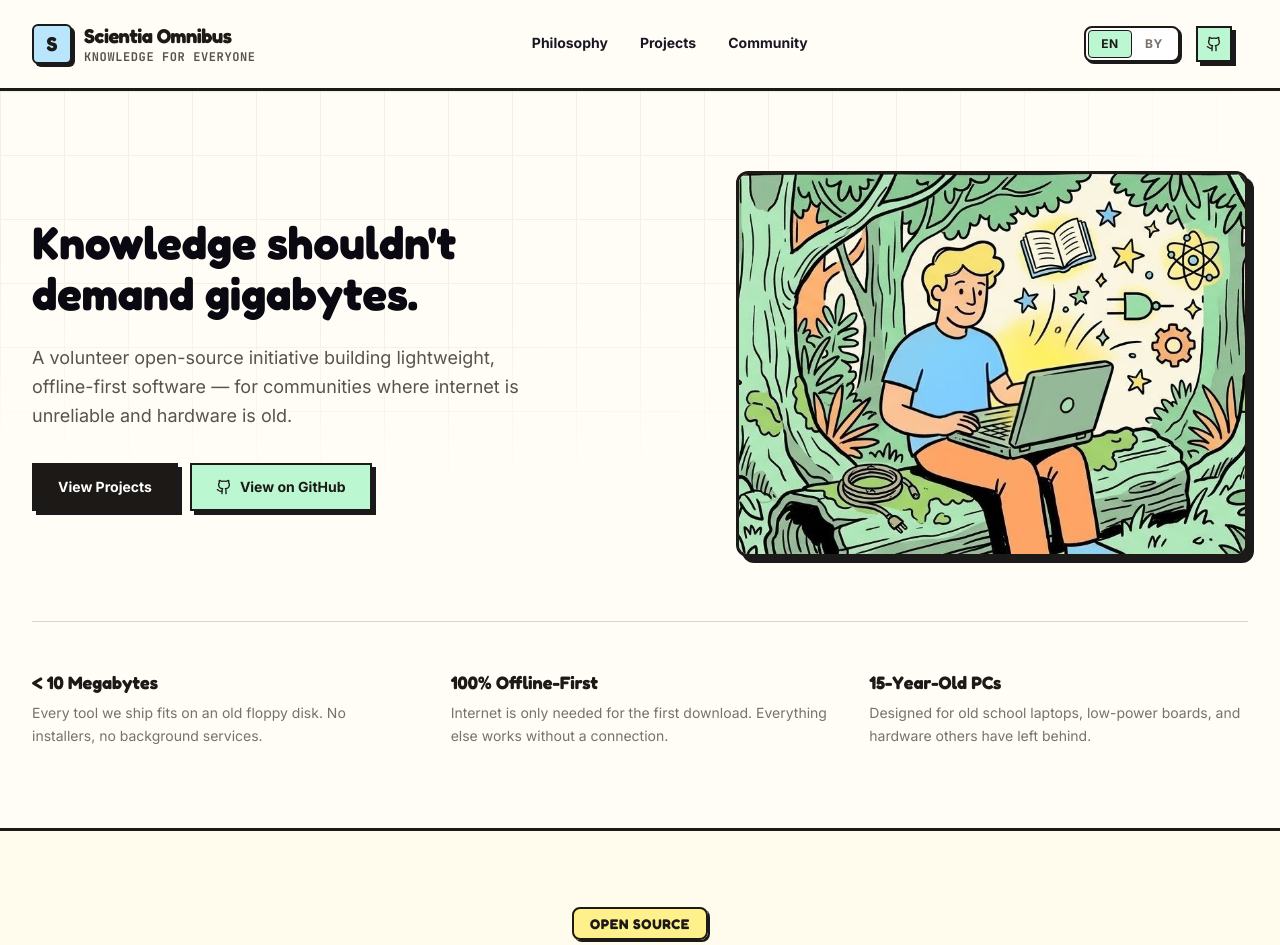
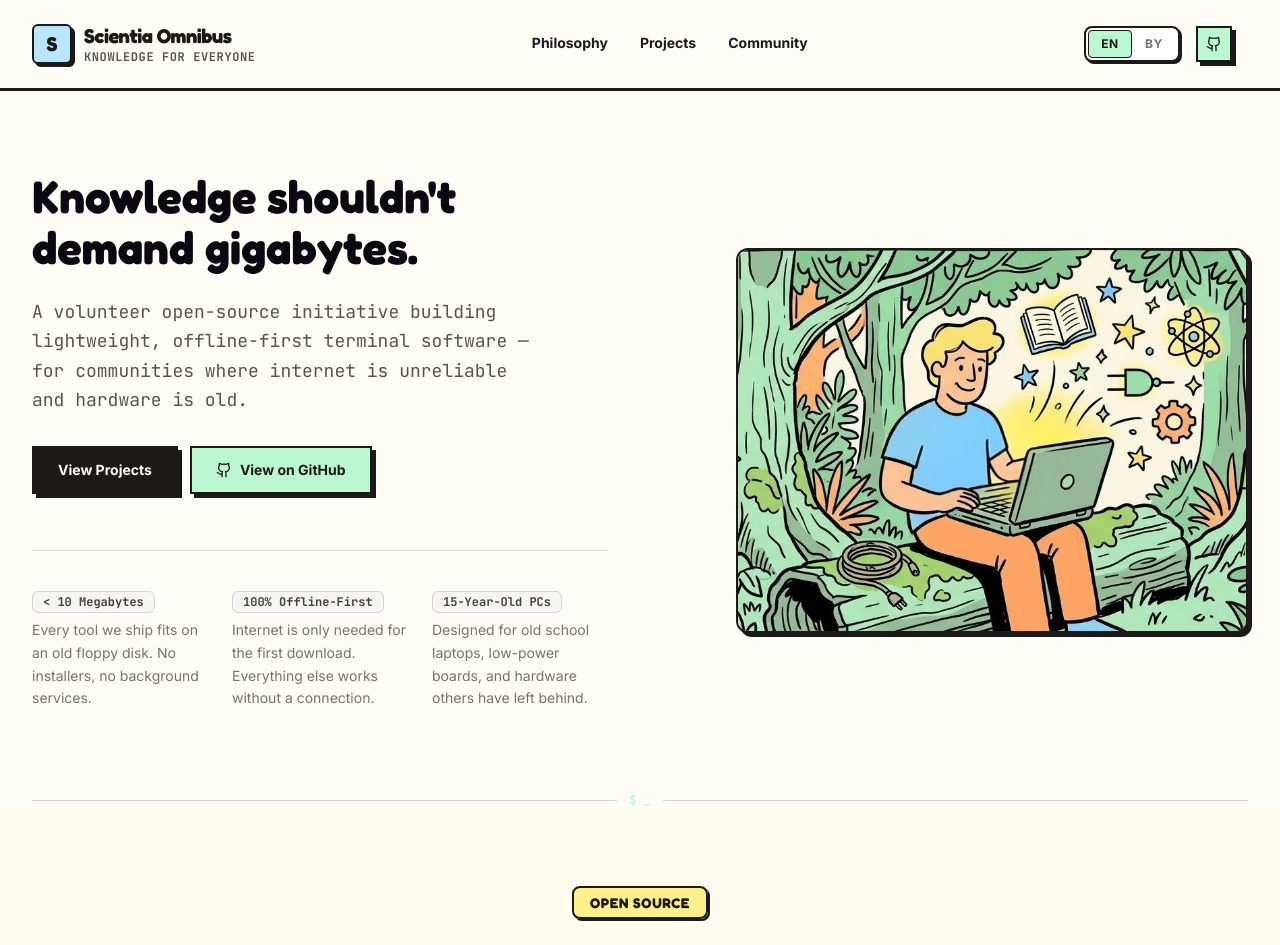
Before and after one commit to Scientia-Omnibus/scientia-omnibus-web, a React (Vite) app: page / in a window 1280 px wide. Shown: the top 945 px of the page. Built offline with nearby package versions, Linux system fonts and the light colour scheme.

Commit message:
style UP

```diff
--- a/src/components/CommunitySection.tsx
+++ b/src/components/CommunitySection.tsx
@@ -11,7 +11,7 @@ export default function CommunitySection({ language }: CommunitySectionProps) {
   const t = UI_TRANSLATIONS;
 
   return (
-    <section id="community" className="py-12 sm:py-20 bg-bg-warm overflow-hidden border-b-3 border-stone-1000">
+    <section id="community" className="py-12 sm:py-20 bg-bg-warm overflow-hidden">
       <div className="mx-auto max-w-7xl px-4 sm:px-6 lg:px-8">
         <div className="text-center max-w-3xl mx-auto mb-10 sm:mb-16">
           <span className="font-fredoka text-xs sm:text-sm font-bold text-stone-900 bg-cartoon-blue px-4 py-1.5 border-2 border-stone-900 rounded-lg shadow-[2px_2px_0px_#1A1A1A] uppercase tracking-wider">
--- a/src/components/Hero.tsx
+++ b/src/components/Hero.tsx
@@ -19,10 +19,8 @@ export default function Hero({ language, onScrollToSection }: HeroProps) {
   const t = UI_TRANSLATIONS;
 
   return (
-    <section className="relative overflow-hidden bg-bg-warm border-b-3 border-stone-900">
-      <div className="absolute inset-0 bg-[linear-gradient(to_right,#1a1a1a_1px,transparent_1px),linear-gradient(to_bottom,#1a1a1a_1px,transparent_1px)] bg-[size:4rem_4rem] [mask-image:radial-gradient(ellipse_70%_55%_at_30%_0%,#000_60%,transparent_100%)] opacity-[0.05]" />
-
-      <div className="relative mx-auto max-w-7xl px-4 sm:px-6 lg:px-8 py-12 sm:py-16 lg:py-20">
+    <section className="relative overflow-hidden bg-bg-warm">
+      <div className="mx-auto max-w-7xl px-4 sm:px-6 lg:px-8 py-12 sm:py-16 lg:py-20">
         <div className="grid grid-cols-1 lg:grid-cols-2 gap-10 lg:gap-16 items-center">
           <motion.div
             initial={{ opacity: 0, y: 16 }}
@@ -40,7 +38,7 @@ export default function Hero({ language, onScrollToSection }: HeroProps) {
               {t.heroTitle[language]}
             </h1>
 
-            <p className="text-base sm:text-lg text-stone-600 leading-relaxed mb-8 max-w-lg">
+            <p className="text-base sm:text-lg text-stone-600 leading-relaxed mb-8 max-w-lg font-mono">
               {t.heroSubtitle[language]}
             </p>
 
@@ -64,6 +62,24 @@ export default function Hero({ language, onScrollToSection }: HeroProps) {
               </a>
 
             </div>
+
+            <motion.div
+              className="mt-12 sm:mt-14 pt-8 sm:pt-10 border-t border-stone-300 grid grid-cols-1 sm:grid-cols-3 gap-4 sm:gap-6"
+              initial={{ opacity: 0, y: 12 }}
+              animate={{ opacity: 1, y: 0 }}
+              transition={{ duration: 0.45, delay: 0.2 }}
+            >
+              {HERO_STATS.map(({ key, descKey }) => (
+                <div key={key} className="flex flex-col gap-1.5">
+                  <span className="font-mono text-[11px] sm:text-xs font-bold text-stone-700 bg-stone-100 border border-stone-300 rounded-md px-2.5 py-1 w-fit leading-none">
+                    {t[key][language]}
+                  </span>
+                  <p className="text-xs sm:text-sm text-stone-500 leading-relaxed">
+                    {t[descKey][language]}
+                  </p>
+                </div>
+              ))}
+            </motion.div>
           </motion.div>
 
           <motion.div
@@ -73,7 +89,7 @@ export default function Hero({ language, onScrollToSection }: HeroProps) {
             transition={{ duration: 0.45, delay: 0.1 }}
           >
             <div className="w-full max-w-md lg:max-w-lg">
-              <div className="overflow-hidden rounded-xl border-3 border-stone-900 bg-stone-100 shadow-[6px_6px_0px_#1A1A1A]">
+              <div className="overflow-hidden rounded-xl border-2 border-stone-900 bg-stone-100 shadow-[4px_4px_0px_#1A1A1A]">
                 <img
                   src={demoMain}
                   alt=""
@@ -83,24 +99,6 @@ export default function Hero({ language, onScrollToSection }: HeroProps) {
             </div>
           </motion.div>
         </div>
-
-        <motion.div
-          className="mt-14 sm:mt-16 pt-10 sm:pt-12 border-t border-stone-300 grid grid-cols-1 sm:grid-cols-3 gap-8 sm:gap-10"
-          initial={{ opacity: 0, y: 12 }}
-          animate={{ opacity: 1, y: 0 }}
-          transition={{ duration: 0.45, delay: 0.2 }}
-        >
-          {HERO_STATS.map(({ key, descKey }) => (
-            <div key={key}>
-              <h2 className="font-display font-bold text-base sm:text-lg text-stone-900 leading-snug">
-                {t[key][language]}
-              </h2>
-              <p className="text-sm text-stone-500 leading-relaxed mt-2">
-                {t[descKey][language]}
-              </p>
-            </div>
-          ))}
-        </motion.div>
       </div>
     </section>
   );
--- a/src/components/ProjectsSection.tsx
+++ b/src/components/ProjectsSection.tsx
@@ -20,7 +20,7 @@ export default function ProjectsSection({ language }: ProjectsSectionProps) {
   const survivalModule = MODULES.find((m) => m.id === 'survival');
 
   return (
-    <section id="projects" className="py-12 sm:py-20 bg-[#FFFCEE] border-b-3 border-stone-900">
+    <section id="projects" className="py-12 sm:py-20 bg-[#FFFCEE]">
       <div className="mx-auto max-w-7xl px-4 sm:px-6 lg:px-8">
         <div className="text-center max-w-3xl mx-auto mb-10 sm:mb-14">
           <span className="font-fredoka text-xs sm:text-sm font-bold text-stone-900 bg-cartoon-yellow px-4 py-1.5 border-2 border-stone-900 rounded-lg shadow-[2px_2px_0px_#1A1A1A] uppercase tracking-wider">
--- /dev/null
+++ b/src/components/SectionDivider.tsx
@@ -0,0 +1,9 @@
+export default function SectionDivider() {
+  return (
+    <div className="flex items-center gap-3 px-4 sm:px-6 lg:px-8 max-w-7xl mx-auto py-0.5">
+      <div className="flex-1 h-px bg-stone-300" />
+      <span className="font-mono text-xs text-cartoon-green font-bold select-none">$ _</span>
+      <div className="flex-1 h-px bg-stone-300" />
+    </div>
+  );
+}
--- a/src/data/modules.ts
+++ b/src/data/modules.ts
@@ -21,8 +21,8 @@ export const UI_TRANSLATIONS: TranslationDict = {
     by: "Веды не павінны патрабаваць гігабайтаў."
   },
   heroSubtitle: {
-    en: "A volunteer open-source initiative building lightweight, offline-first software — for communities where internet is unreliable and hardware is old.",
-    by: "Валонцёрская open-source ініцыятыва, якая стварае лёгкі афлайн-софт — для суполак, дзе інтэрнэт ненадзейны, а тэхніка састарэлая."
+    en: "A volunteer open-source initiative building lightweight, offline-first terminal software — for communities where internet is unreliable and hardware is old.",
+    by: "Валонцёрская open-source ініцыятыва, якая стварае лёгкі тэрмінальны афлайн-софт — для суполак, дзе інтэрнэт ненадзейны, а тэхніка састарэлая."
   },
   statZeroOverhead: {
     en: "0MB Base Overhead",
@@ -181,12 +181,12 @@ export const UI_TRANSLATIONS: TranslationDict = {
     by: "Якасныя адукацыйныя матэрыялы не павінны патрабаваць дарагой тэхнікі. Нашы інструменты працуюць на мікракампутары за 5 даляраў і 10-гадовых ноўтбуках."
   },
   efficiencyTitle: {
-    en: "Efficiency by design",
-    by: "Эфектыўнасць па задуме"
+    en: "Terminal-Native by Design",
+    by: "Створаны для тэрмінала"
   },
   efficiencyDesc: {
-    en: "Terminal interfaces and direct file reads use up to 98% less memory than web browsers. Less RAM means less electricity and longer battery life.",
-    by: "Тэкставыя інтэрфейсы і прамое чытанне файлаў спажываюць да 98% менш АЗП, чым браўзеры. Менш памяці — менш электрычнасці і даўжэй працуе батарэя."
+    en: "Terminal (TUI) interfaces and direct file reads use up to 98% less memory than web browsers. Less RAM means less electricity and longer battery life.",
+    by: "Тэрмінальныя (TUI) інтэрфейсы і прамое чытанне файлаў спажываюць да 98% менш АЗП, чым браўзеры. Менш памяці — менш электрычнасці і даўжэй працуе батарэя."
   },
   empowermentTitle: {
     en: "You own your knowledge",
--- a/src/pages/HomePage.tsx
+++ b/src/pages/HomePage.tsx
@@ -2,6 +2,7 @@ import Hero from '../components/Hero';
 import ProjectsSection from '../components/ProjectsSection';
 import WhySection from '../components/WhySection';
 import CommunitySection from '../components/CommunitySection';
+import SectionDivider from '../components/SectionDivider';
 import { useLanguage } from '../context/LanguageContext';
 
 export default function HomePage() {
@@ -17,8 +18,11 @@ export default function HomePage() {
   return (
     <main>
       <Hero language={language} onScrollToSection={handleScrollToSection} />
+      <SectionDivider />
       <ProjectsSection language={language} />
+      <SectionDivider />
       <WhySection language={language} />
+      <SectionDivider />
       <CommunitySection language={language} />
     </main>
   );
```
Also changed, not shown: src/components/WhySection.tsx (+7 -7 lines).
